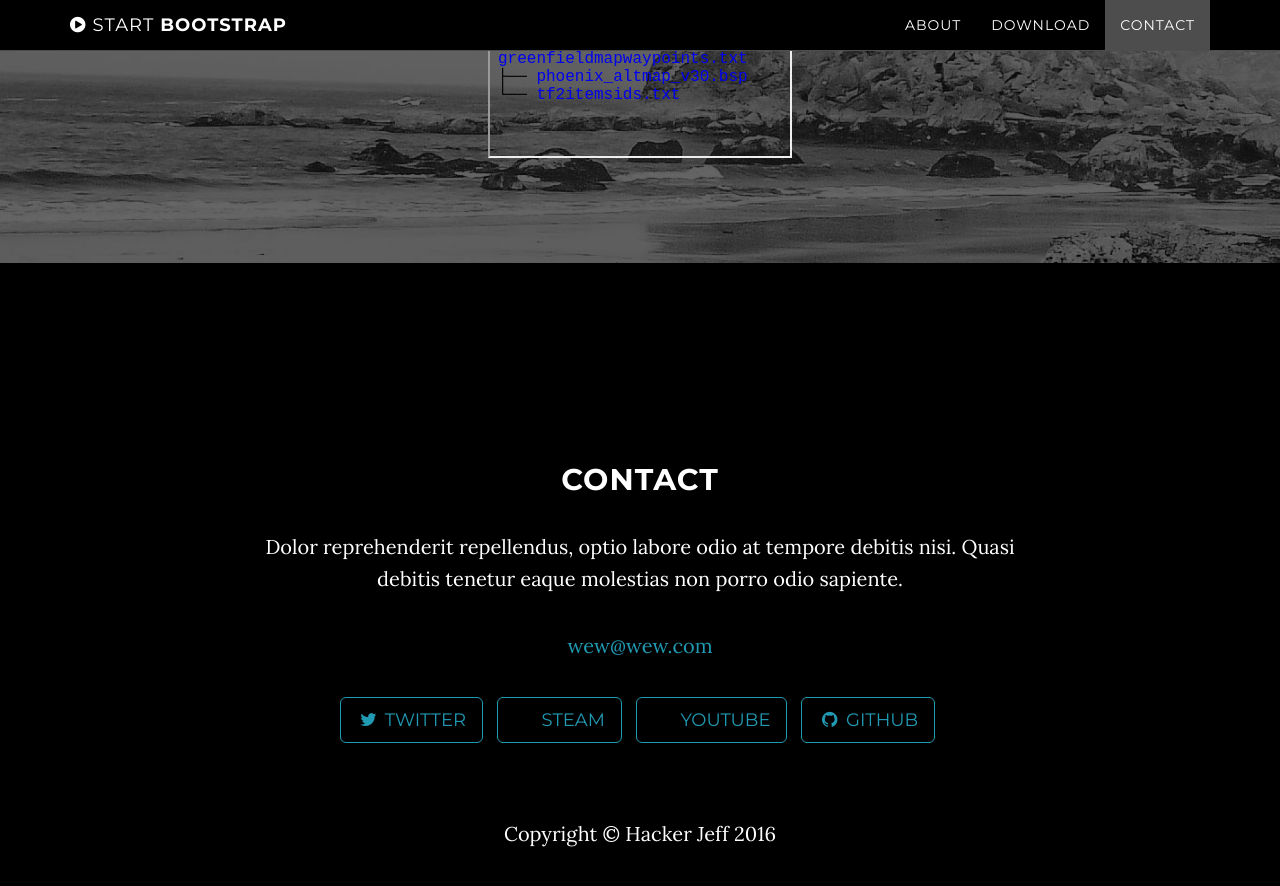
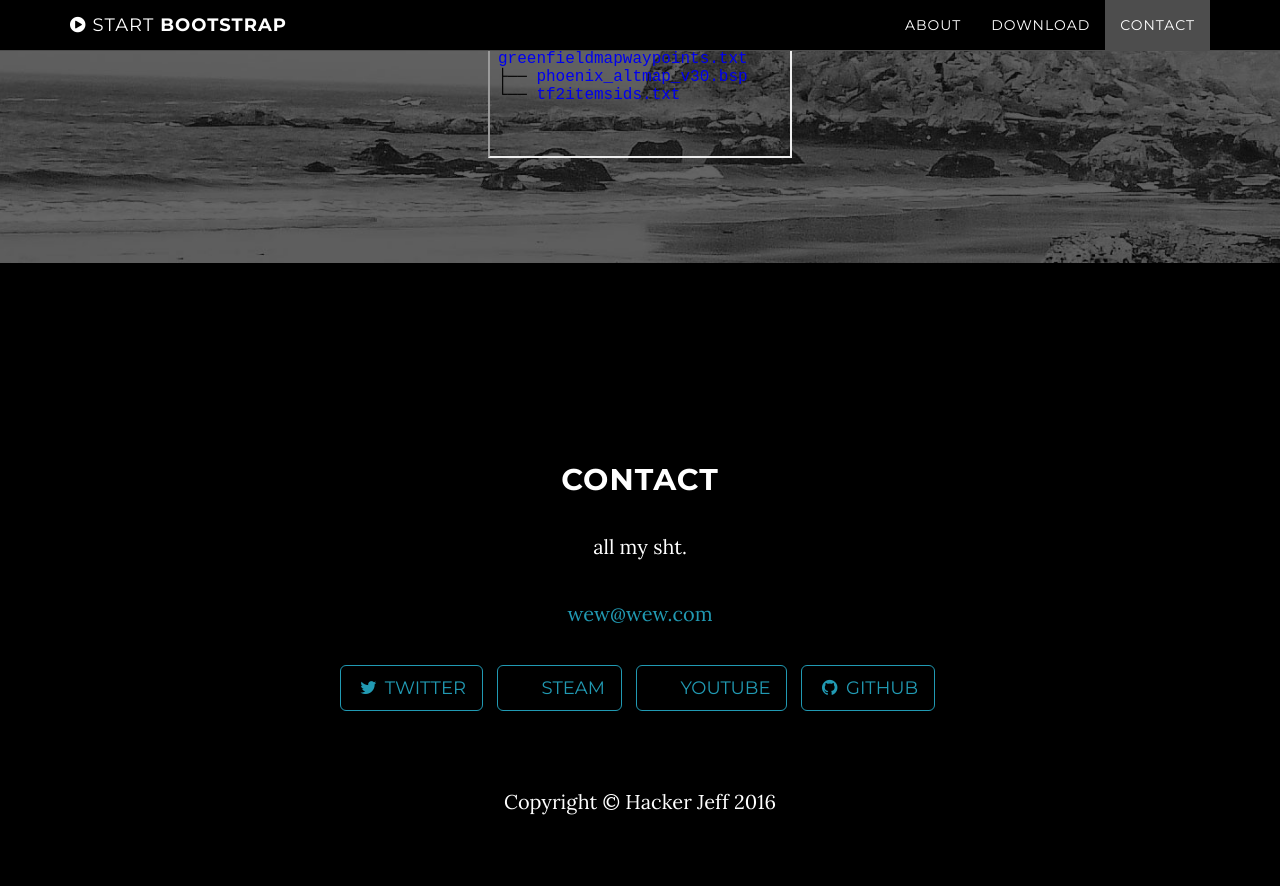
Before and after one commit to Hackerjef/hackerjef.github.io, a Jekyll site: the page built from index.html, in a window 1280 px wide and 900 px high, scrolled down 1732 px. Shown: the top 886 px of the window. Built offline with Jekyll 4.4.1, drawn with Linux system fonts in a browser that asks for light colours.

Commit message:
b
Signed-off-by: august <auguststenz@aol.com>

```diff
--- a/_includes/contact.html
+++ b/_includes/contact.html
@@ -3,7 +3,7 @@
         <div class="row">
             <div class="col-lg-8 col-lg-offset-2">
                 <h2>Contact</h2>
-                <p>Dolor reprehenderit repellendus, optio labore odio at tempore debitis nisi. Quasi debitis tenetur eaque molestias non porro odio sapiente.</p>
+                <p>all my sht.</p>
                 <p><a href="mailto:{{ site.email }}">{{ site.email }}</a>
                 </p>
                 <ul class="list-inline banner-social-buttons">
```
